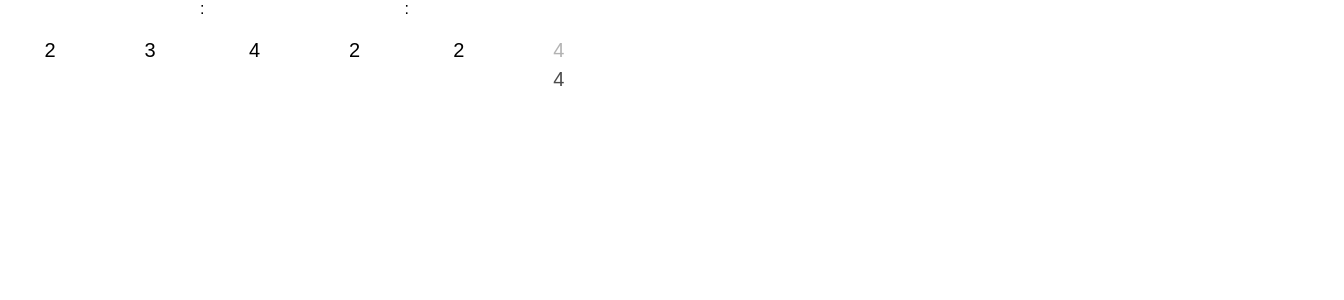
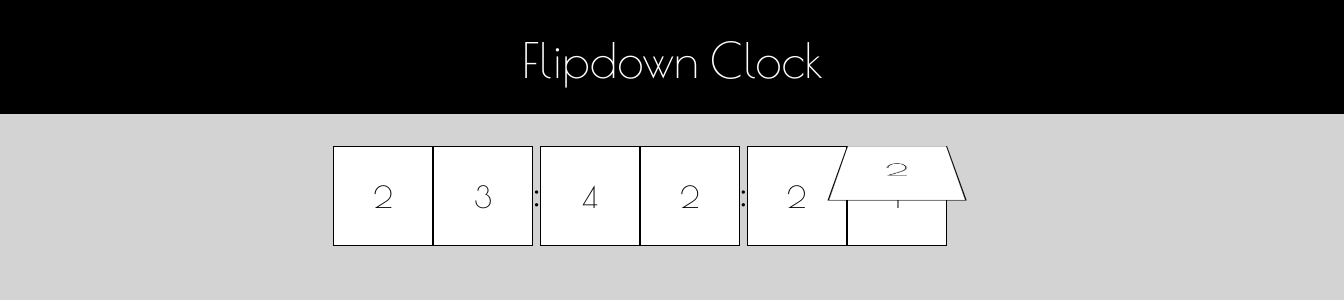
Before and after one commit to nicmitchell/react-flipdown-clock, a React (Create React App) app: page / in a window 1280 px wide. Shown: the top 300 px of the page, 1344 px wide, since content can reach past the window. Built offline with nearby package versions, Linux system fonts and the light colour scheme.

Commit message:
flip animation showing correct state

```diff
--- a/public/index.html
+++ b/public/index.html
@@ -10,6 +10,7 @@
     -->
     <link rel="manifest" href="%PUBLIC_URL%/manifest.json">
     <link rel="shortcut icon" href="%PUBLIC_URL%/favicon.ico">
+    <link href="https://fonts.googleapis.com/css?family=Poiret+One" rel="stylesheet">
     <!--
       Notice the use of %PUBLIC_URL% in the tags above.
       It will be replaced with the URL of the `public` folder during the build.
--- a/src/App.js
+++ b/src/App.js
@@ -6,6 +6,7 @@ class App extends Component {
   render() {
     return (
       <div className="App">
+        <header>Flipdown Clock</header>
         <FlipClock />
       </div>
     );
--- a/src/FlipClock.js
+++ b/src/FlipClock.js
@@ -12,13 +12,13 @@ export default class FlipClock extends Component {
   }
   render() {
     var digits = this._extractDigits();
-    return <div style={style.main}>
+    return <div className="clockContainer">
         <FlipDigit value={digits[0]}/>
         <FlipDigit value={digits[1]}/>
-        :
+        <span className="colon">:</span>
         <FlipDigit value={digits[2]}/>
         <FlipDigit value={digits[3]}/>
-        :
+        <span className="colon">:</span>
         <FlipDigit value={digits[4]}/>
         <FlipDigit value={digits[5]}/>
       </div>
@@ -37,9 +37,3 @@ function toDigits(number) {
   if (str.length === 1) str = '0' + str;
   return [str[0], str[1]];
 }
-
-var style = {
-  main: {
-    display: 'flex',
-  }
-};
--- a/src/FlipDigit.js
+++ b/src/FlipDigit.js
@@ -3,31 +3,52 @@ import React, { Component } from 'react';
 class FlipDigit extends Component {
   constructor(props) {
     super(props);
-    this.state = { };
-    this.applyProps(props);
+    this.state = {
+      brother: {
+        className: 'up',
+        value: 0
+      },
+      sister: {
+        className: 'down',
+        value: this.props.value
+      },
+      activeDigit: 'brother'
+    };
   }
 
   applyProps(props) {
-    setTimeout(() => this.onFlipTransitionEnd(), 1500);
+    const activeDigitValues = {
+      className: 'down',
+      value: props.value
+    }
+    const activeDigit = (this.state.activeDigit ===  'brother') ? 'sister' : 'brother';
+    const inActiveDigit = (this.state.activeDigit ===  'brother') ? 'brother' : 'sister';
+    const newState = {
+      ...this.state,
+      [activeDigit]: activeDigitValues,
+      [inActiveDigit]: { className: 'up', value: this.state[inActiveDigit].value },
+      activeDigit: activeDigit
+    };
+    this.setState(newState);
   }
 
   componentWillReceiveProps(nextProps) {
     this.applyProps(nextProps);
   }
 
+  shouldComponentUpdate(nextProps) {
+    return (nextProps.value !== this.props.value);
+  }
+
   render() {
-    let flipDown = this.props.value !== this.state.currentValue ? 'flip-down' : '';
+    const brother = this.state.brother;
+    const sister = this.state.sister;
     return(
       <span className="digitContainer">
-        <span className="digit down">{ this.state.currentValue }</span>
-        <span className={ `${ flipDown } digit up`} onTransitionEnd={ (e) => this.onFlipTransitionEnd(e) }>{ this.props.value }</span>
+        <span className={ `digit ${ brother.className }` }>{ brother.value }</span>
+        <span className={ `digit ${ sister.className }` }>{ sister.value }</span>
       </span>
     )
-  }
-
-  onFlipTransitionEnd() {
-    const next = this.props.value;
-    this.setState({ currentValue: next });
   }
 }
 
--- a/src/index.css
+++ b/src/index.css
@@ -1,33 +1,66 @@
 body {
   margin: 0;
   padding: 0;
-  font-family: sans-serif;
+  font-family: 'Poiret One', cursive;
+  font-size: 30px;
+  background: lightgrey;
+}
+
+@keyframes blink {
+  0%, 49% {
+    opacity: 1;
+  }
+  50%, 100% {
+    opacity: 0;
+  }
+}
+
+.App header {
+  height: 50px;
+  background: black;
+  width: 100%;
+  clear: both;
+  color: white;
+  font-size: 48px;
+  padding: 2rem;
+  margin-bottom: 2rem;
+}
+
+.colon {
+  animation: blink 1s 1s infinite;
+  font-size: 48px;
+  position: relative;
+  top: -8px;
 }
 
 .digit {
   display: flex;
   align-items: center;
   justify-content: center;
-  font-size: 20px;
   background: white;
   position: absolute;
   width: 100%;
   height: 100%;
+  border: 1px solid;
+  box-sizing: border-box;
 }
 
 .up {
-  top: 100px;
+  transform: rotateX(82deg);
+  transform-origin: top;
+  transform-style: preserve-3d;
   opacity: 0;
-  transition: all 0.5s;
+  z-index: 10;
+  transition-delay: 0.5s;
 }
 
 .down {
-  top: 0px;
-}
-
-.flip-down {
-  top: 0px;
+  transform: rotateX(0deg);
+  transform-origin: top;
+  transform-style: preserve-3d;
   opacity: 1;
+  z-index: 20;
+  transition: transform 0.5s;
 }
 
 .digitContainer {
@@ -35,5 +68,16 @@ body {
   width: 100px;
   position: relative;
   display: flex;
-  overflow: hidden;
+  perspective: 300px;
 }
+/*
+.digitContainer:nth-of-type(odd) {
+  right: -1px;
+}*/
+
+
+.clockContainer {
+  display: flex;
+  align-items: center;
+  justify-content: center;
+}
```
